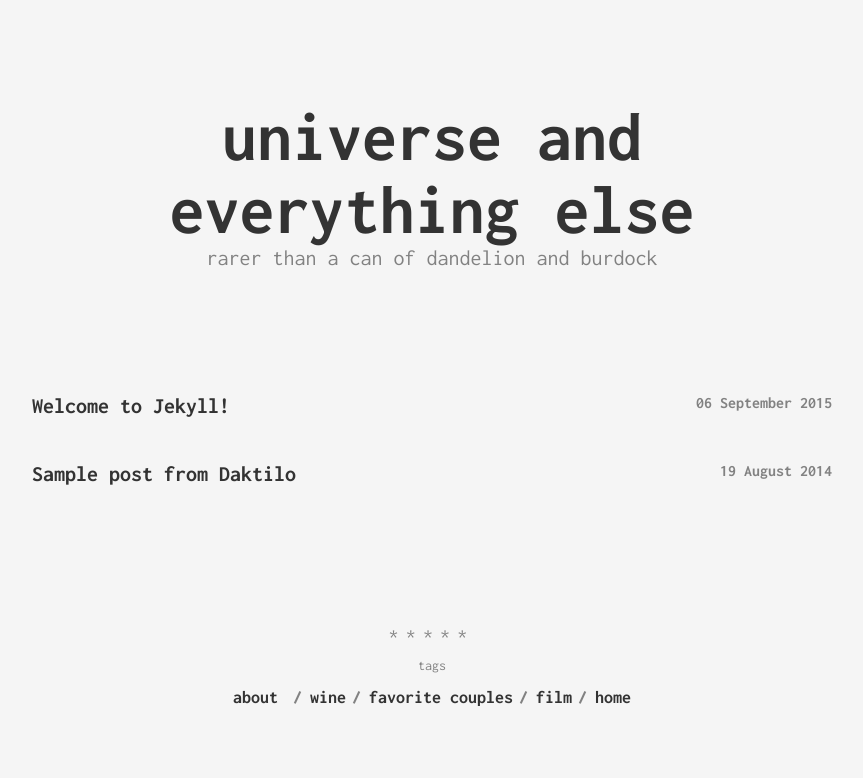
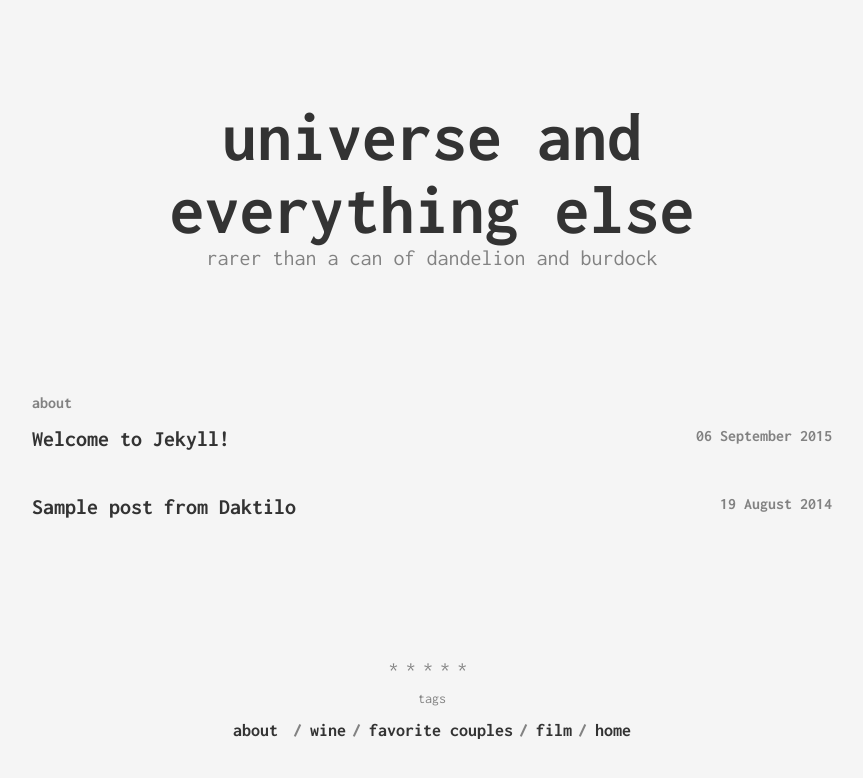
Before and after one commit to jiminkk/blog-of-everything, a Jekyll site: the page built from index.html, in a window 1280 px wide. Shown: the top 778 px of the page, without its empty margins (208-1071 px from the left). Built offline with Jekyll 4.4.1, drawn with Linux system fonts in a browser that asks for light colours.

```diff
--- a/_layouts/category.html
+++ b/_layouts/category.html
@@ -20,7 +20,7 @@ layout: default
     {% if empty_category %}
         <li class="empty-post-list">
             It seems that there are no articles on that category,
-            please go back <a href="/">home</a> to see the full list of articles.
+            please go back <a href="/blog-of-everything">home</a> to see the full list of articles.
         </li>
     {% endif %}
 </ul>
--- a/_layouts/page.html
+++ b/_layouts/page.html
@@ -1,7 +1,8 @@
 ---
 layout: default
 ---
-{% include page/title.html %}
+<a href="/">{% include page/title.html %}</a>
+<a href="/about">about</a>
 
 {{ content }}
 
--- a/_sass/_default.scss
+++ b/_sass/_default.scss
@@ -122,6 +122,7 @@ strong {
     margin-top:100px;
     margin-bottom:125px;
     text-align: center;
+    color:#333333;
 }
 
 .page-title__text {
```
Also changed, not shown: 12 other files.
